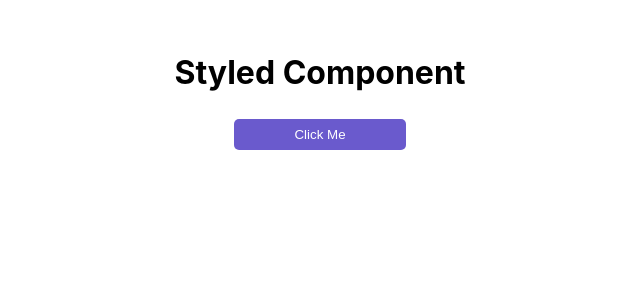
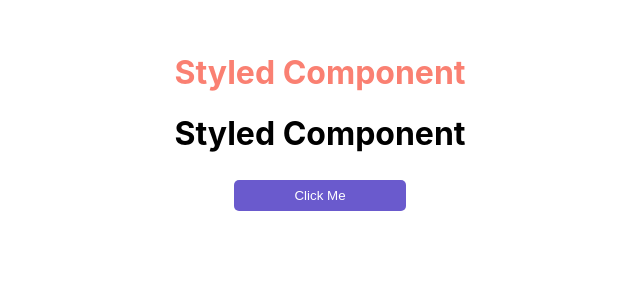
Before and after one commit to jordanduran/StyledComponents, a React (Create React App) app: page / in a window 1280 px wide. Shown: the top 300 px of the page, without its empty margins (320-960 px from the left). Built offline with nearby package versions, Linux system fonts and the light colour scheme.

Commit message:
Passing simple props

```diff
--- a/src/App.js
+++ b/src/App.js
@@ -6,6 +6,7 @@ import { DefaultButton } from './components/Buttons';
 function App() {
   return (
     <div style={{ padding: '2rem' }}>
+      <BasicTitle specialColor>styled component</BasicTitle>
       <BasicTitle>styled component</BasicTitle>
       <DefaultButton>click me</DefaultButton>
     </div>
--- a/src/components/BasicTitle.jsx
+++ b/src/components/BasicTitle.jsx
@@ -3,6 +3,7 @@ import styled from 'styled-components';
 const BasicTitle = styled.h1`
   text-align: center;
   text-transform: capitalize;
+  color: ${(props) => props.specialColor && 'salmon'};
 `;
 
 export default BasicTitle;
```
